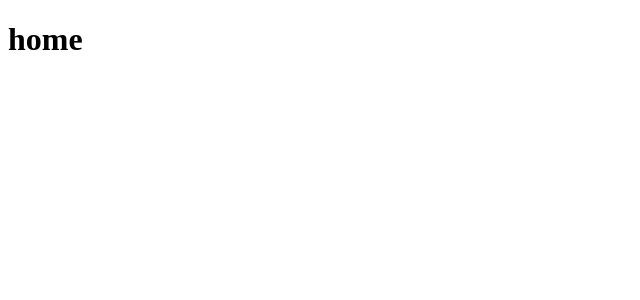
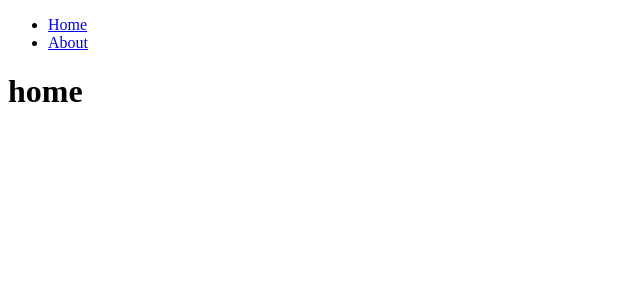
Before and after one commit to ilealm/comics, a Next.js app: page / in a window 1280 px wide. Shown: the top 300 px of the page, without its empty margins (0-640 px from the left). Built offline with nearby package versions, Linux system fonts and the light colour scheme.

Commit message:
Ready nav

```diff
--- /dev/null
+++ b/components/Nav.js
@@ -0,0 +1,20 @@
+import Link from 'next/link'
+
+function Nav(){
+    return(
+      <ul>
+          <li>
+              <Link href="/">
+                  <a>Home</a>
+              </Link>
+          </li>
+          <li>
+              <Link href="/about">
+                  <a>About</a>
+              </Link>
+          </li>
+      </ul>
+    )
+}
+
+export default Nav
--- a/pages/index.js
+++ b/pages/index.js
@@ -1,5 +1,12 @@
-export default function Home(){
-  return <>
-    <h1>home</h1>
-  </>
+import Nav from '../components/Nav'
+
+function Home(){
+  return (
+    <>
+      <Nav />
+      <h1>home</h1>
+    </>
+  )
 }
+
+export default Home
```
Also changed, not shown: pages/about.js (+11 -4 lines).
